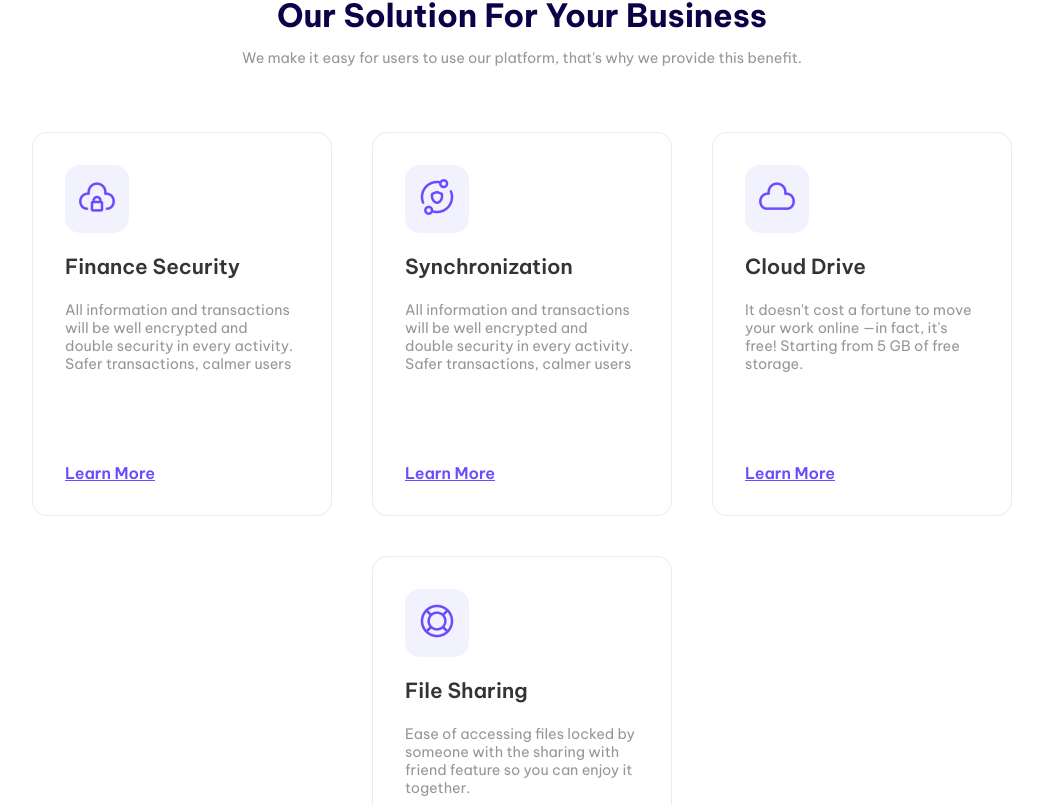
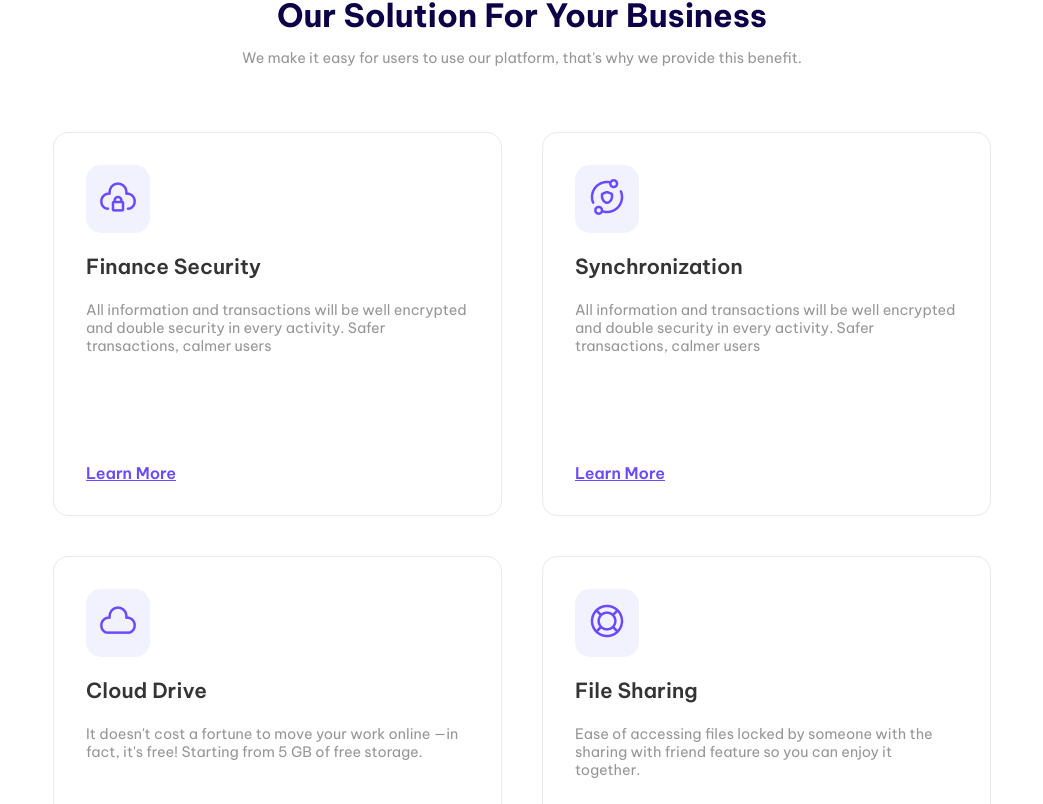
Before and after one commit to LuccaZVPS/GroundDesk-website, a React (Vite) app: page / in a window 1280 px wide. Shown: the part 1256-2060 px from the top of the page, without its empty margins (118-1161 px from the left). Built offline with nearby package versions, Linux system fonts and the light colour scheme.

Commit message:
refactor: change element to display grid

```diff
--- a/src/components/solution/components/box/styles.scss
+++ b/src/components/solution/components/box/styles.scss
@@ -7,7 +7,7 @@
   background: #ffffff;
   border: 1px solid #eaeaea;
   border-radius: 15px;
-  width: 300px;
+  width: 100%;
   .img {
     background-color: #f2f2ff;
     padding: 12px;
--- a/src/components/solution/styles.scss
+++ b/src/components/solution/styles.scss
@@ -11,10 +11,8 @@
   }
   .solution-box-container {
     margin-top: 50px;
-    width: 100%;
-    display: flex;
-    justify-content: center;
-    flex-wrap: wrap;
+    display: grid;
+    grid-template-columns: repeat(auto-fill, minmax(300px, 1fr));
     gap: 40px;
   }
 }
```
